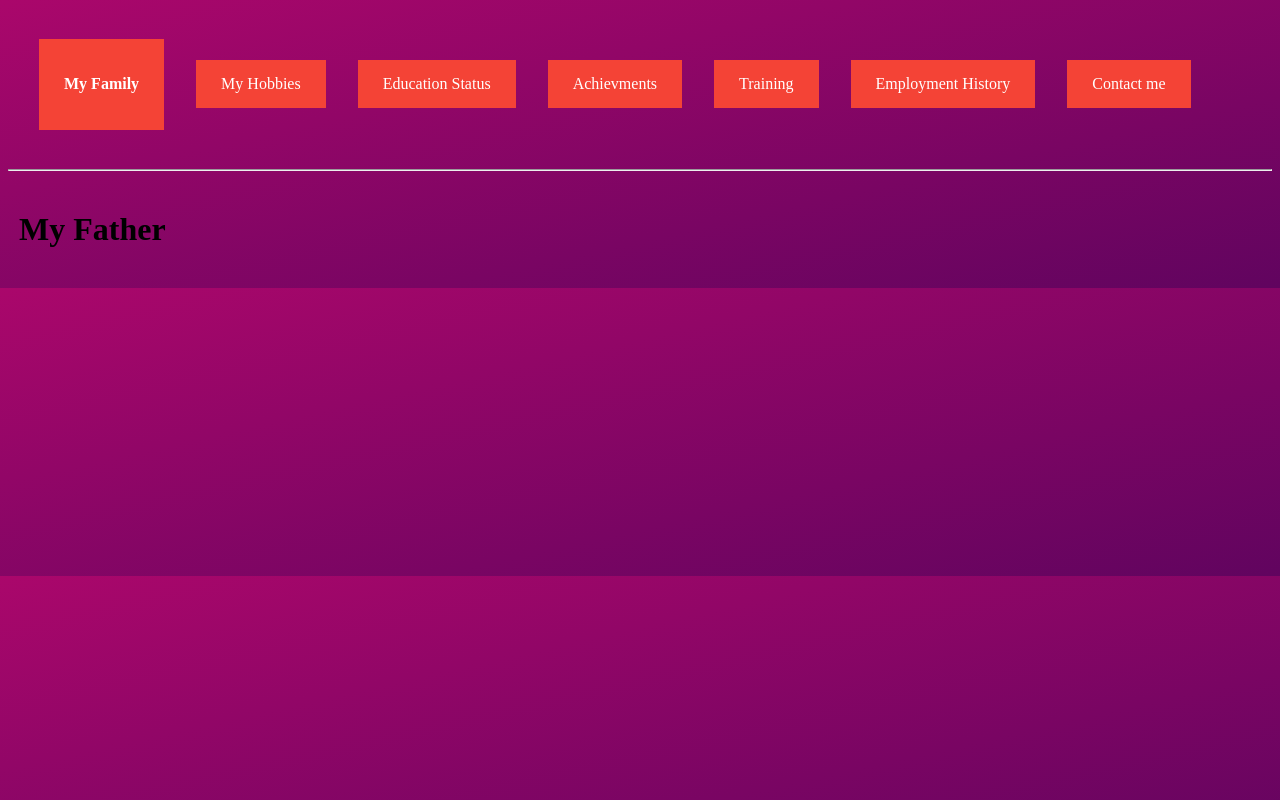
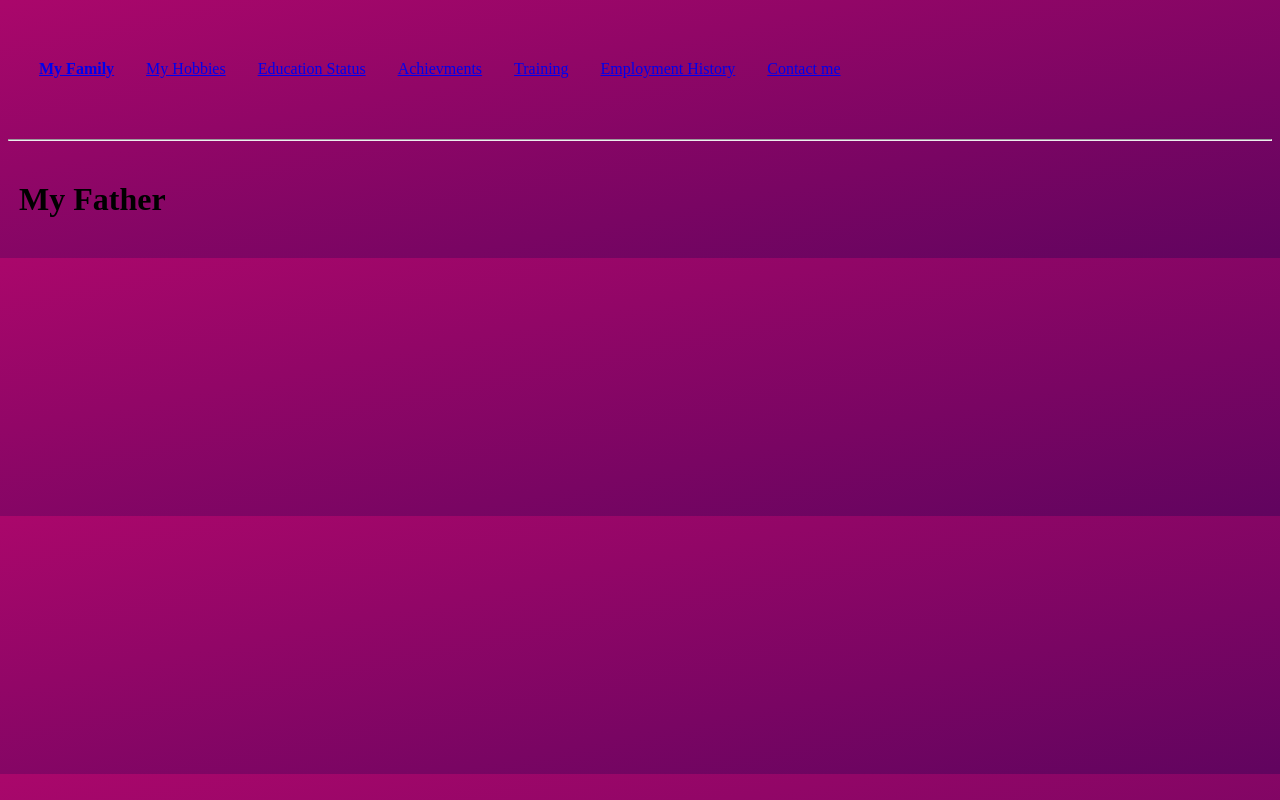
Before and after one commit to S-paul07/cv, a plain HTML site: page family.html in a window 1280 px wide. Drawn offline with Linux system fonts and the light colour scheme.

Commit message:
Update family.html

```diff
--- a/family.html
+++ b/family.html
@@ -8,19 +8,6 @@
     body {
       background-image: linear-gradient(to bottom right, #aa076b, #61045f);
     }
-
-    a:link, a:visited {
-  background-color: #f44336;
-  color: white;
-  padding: 15px 25px;
-  text-align: center;
-  text-decoration: none;
-  display: inline-block;
-}
-
-a:hover, a:active {
-  background-color: red;
-}
   </style>
 </head>
   <body>
```
